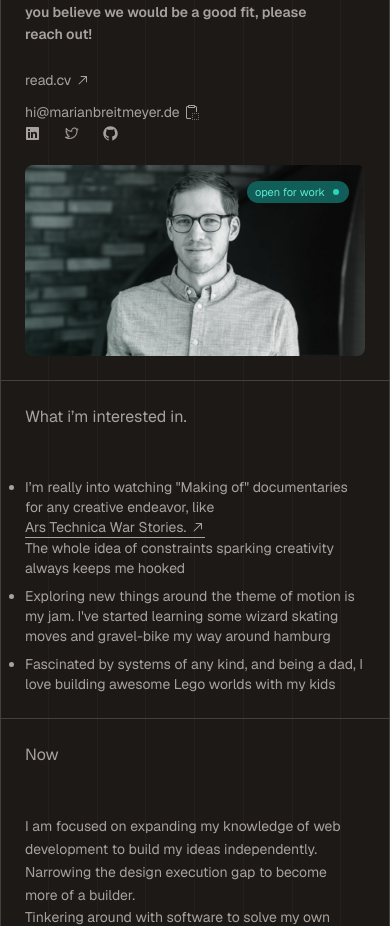
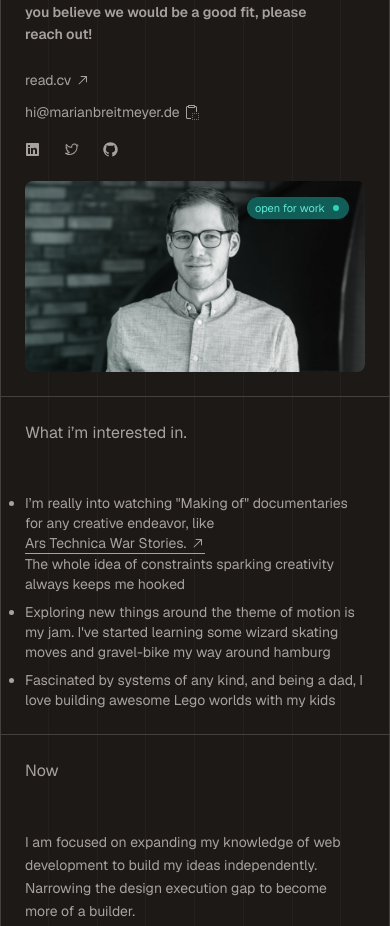
Before and after one commit to marianbreitmeyer/mrnbrtmyr-de, a Next.js app: page / in a window 390 px wide. Shown: the part 7320-8246 px from the top of the page. Built offline with nearby package versions, Linux system fonts and the light colour scheme; what tailwind-gradient-mask-image would draw is missing.

Commit message:
fix: mobile styling

```diff
--- a/components/SectionAbout.tsx
+++ b/components/SectionAbout.tsx
@@ -42,7 +42,7 @@ I have designed user interfaces and experiences, mapped out and implemented road
             read.cv
           </Action>
           <AniButton className="w-44" />
-          <div className="flex flex-row gap-x-6 md:gap-x-10 -mt-2 md:mt-0">
+          <div className="flex flex-row gap-x-6 md:gap-x-10 mt-2 md:mt-0">
             <Action
               as="external"
               href={'https://www.linkedin.com/in/marian-breitmeyer-62001b262/'}
```
